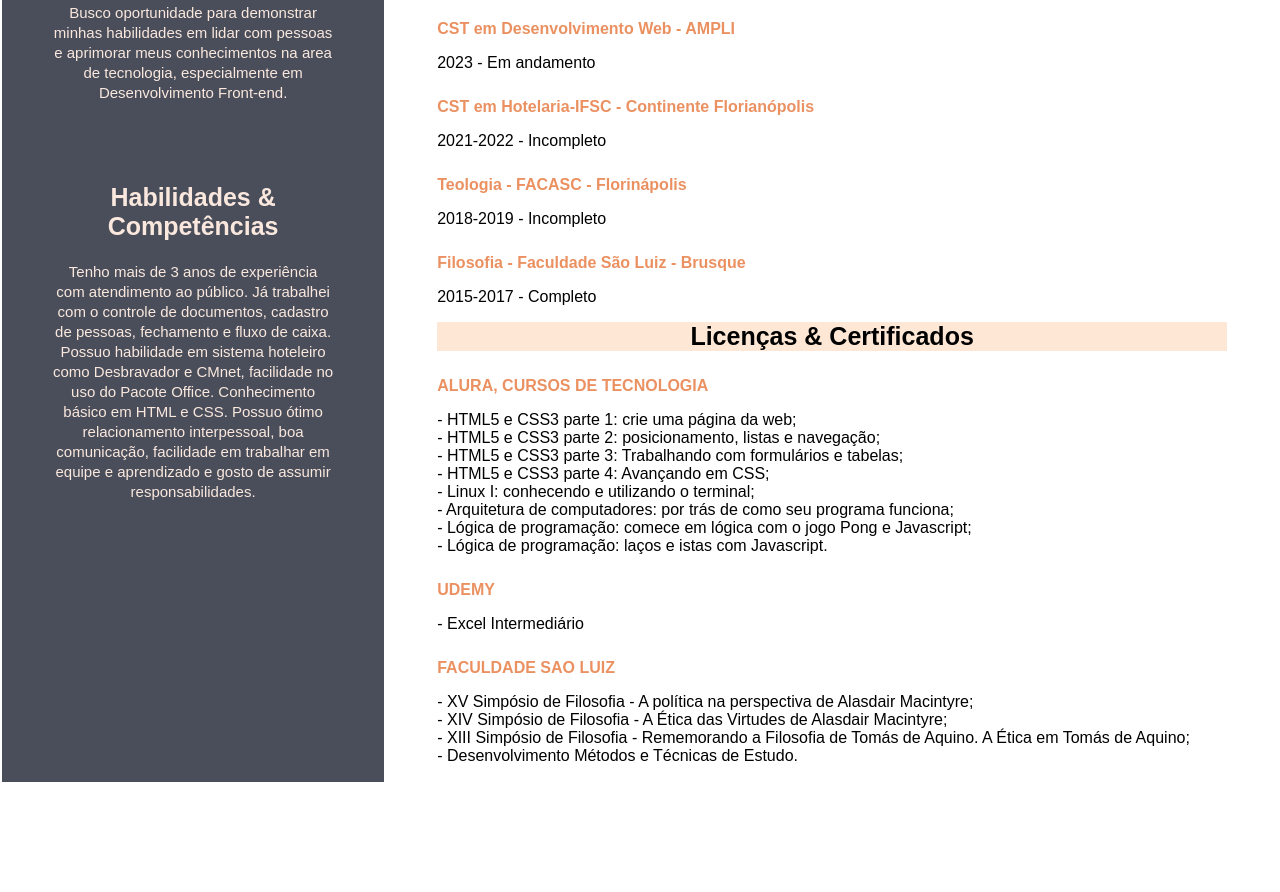
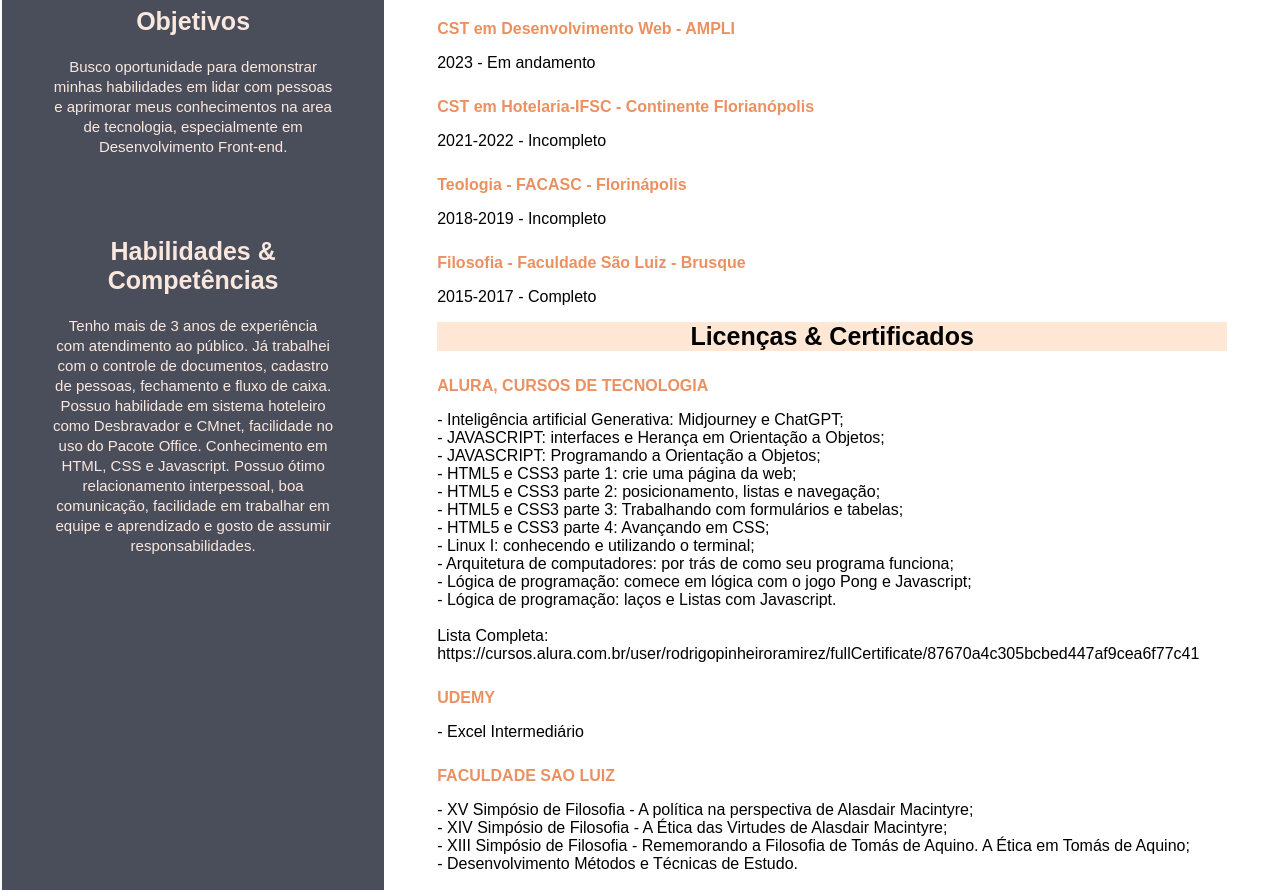
Before and after one commit to RodrigoRamirez1/curriculum, a plain HTML site: page index.html in a window 1280 px wide. Shown: the part 816-1708 px from the top of the page. Before the commit the page ends 1600 px from the top, so only its background shows below. Drawn offline with Linux system fonts and the light colour scheme.

Commit message:
Add cursos complementares

```diff
--- a/index.html
+++ b/index.html
@@ -31,7 +31,7 @@
                         <p class="estilo-texto">Tenho mais de 3 anos de experiência com atendimento ao público. Já trabalhei com o
                             controle de documentos, cadastro de pessoas, fechamento e fluxo de caixa.
                             Possuo habilidade em sistema hoteleiro como Desbravador e CMnet, facilidade no uso do Pacote Office.
-                            Conhecimento básico em HTML e CSS. Possuo ótimo relacionamento interpessoal,
+                            Conhecimento em HTML, CSS e Javascript. Possuo ótimo relacionamento interpessoal,
                             boa comunicação, facilidade em trabalhar em equipe e aprendizado e gosto de assumir responsabilidades.
                             </p>
                     </div>
@@ -100,11 +100,19 @@
                             <div class="fonte-descricao2">
                                 <p class="dimensao">ALURA, CURSOS DE TECNOLOGIA</p>
 
-                                <p> - HTML5 e CSS3 parte 1: crie uma página da web;<br> - HTML5 e CSS3 parte 2: posicionamento, listas e navegação;<br> - HTML5
-                                e CSS3 parte 3: Trabalhando com formulários e tabelas; <br> - HTML5 e CSS3 parte 4: Avançando em CSS; <br>- Linux I: conhecendo
-                                e utilizando o terminal;<br> - Arquitetura de computadores: por trás de como seu programa
-                                funciona;<br> - Lógica de programação: comece em lógica com o jogo Pong e Javascript;<br> - Lógica de programação: laços e
-                                istas com Javascript.</p>
+                                <p>  - Inteligência artificial Generativa: Midjourney e ChatGPT;
+                                <br> - JAVASCRIPT: interfaces e Herança em Orientação a Objetos;
+                                <br> - JAVASCRIPT: Programando a Orientação a Objetos;
+                                <br> - HTML5 e CSS3 parte 1: crie uma página da web;
+                                <br> - HTML5 e CSS3 parte 2: posicionamento, listas e navegação;
+                                <br> - HTML5 e CSS3 parte 3: Trabalhando com formulários e tabelas;
+                                <br> - HTML5 e CSS3 parte 4: Avançando em CSS;
+                                <br> - Linux I: conhecendo e utilizando o terminal;
+                                <br> - Arquitetura de computadores: por trás de como seu programa funciona;
+                                <br> - Lógica de programação: comece em lógica com o jogo Pong e Javascript;
+                                <br> - Lógica de programação: laços e Listas com Javascript.
+                                <br> <br> Lista Completa: https://cursos.alura.com.br/user/rodrigopinheiroramirez/fullCertificate/87670a4c305bcbed447af9cea6f77c41
+                            </p>
 
                                 <p class="dimensao">UDEMY</p>
 
```
